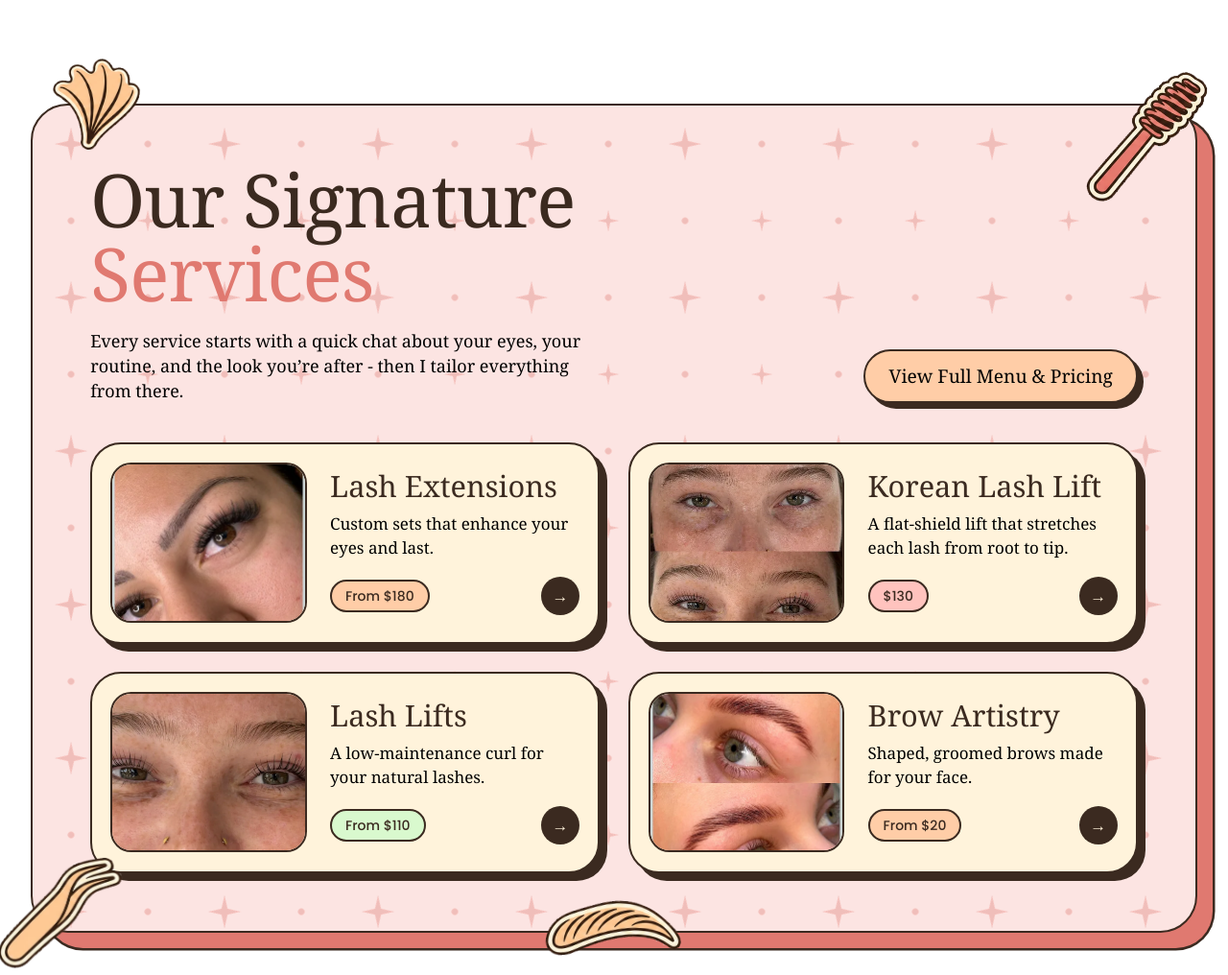
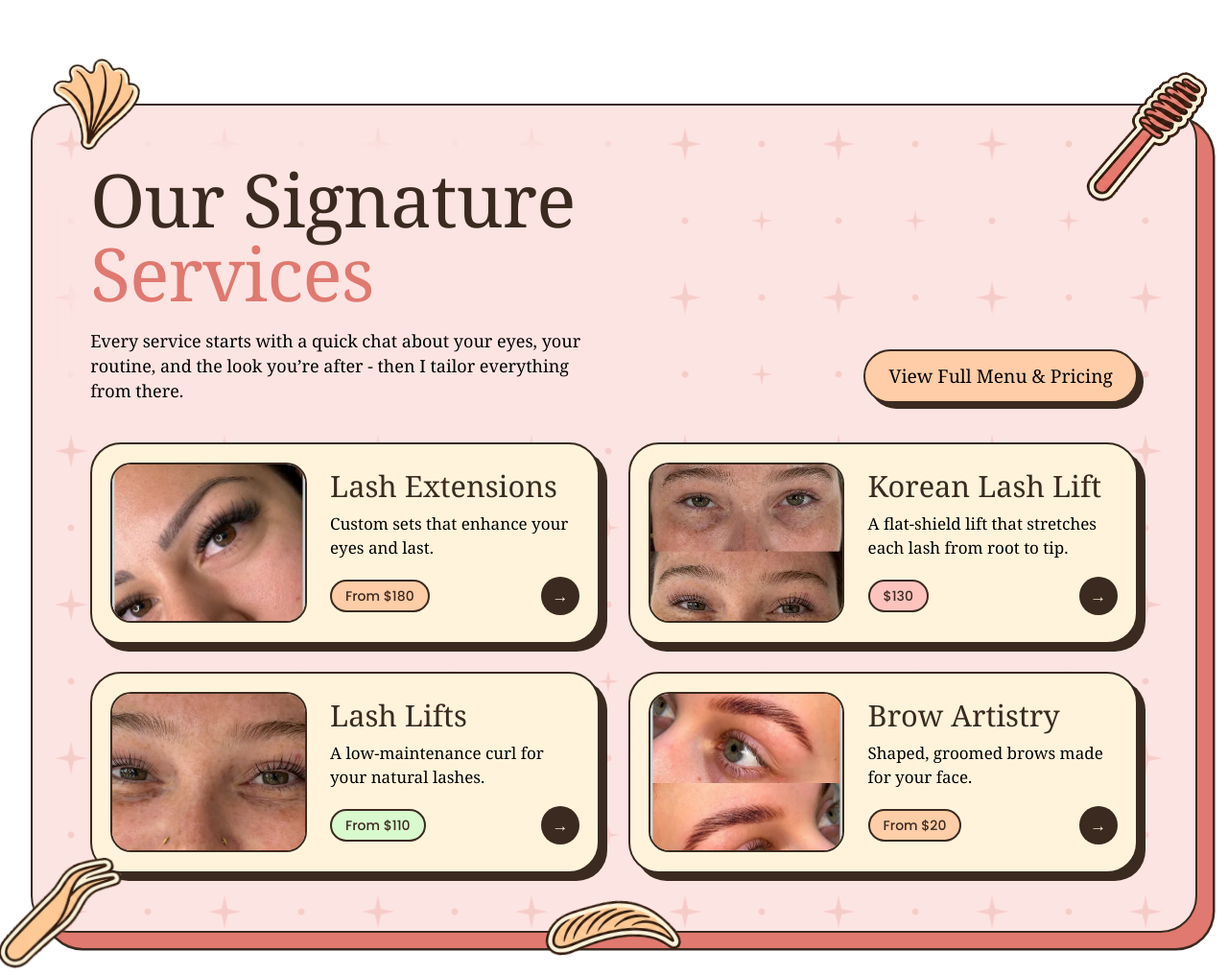
Before and after one commit to daisypine/glow-fx, an Astro site: page / in a window 1280 px wide. Shown: the part 835-1851 px from the top of the page at 96% size. Built offline with nearby package versions, Linux system fonts and the light colour scheme; Astro itself is replaced by a stand-in of ours; a web font is replaced by a local one.

Commit message:
Services: soften sparkle pattern and clear it from behind the heading
Co-Authored-By: Claude Fable 5.2 <noreply@anthropic.com>
Claude-Session: https://claude.ai/code/session_01NgfnHeALrRrJju8XPBGgbq

```diff
--- a/src/styles/global.css
+++ b/src/styles/global.css
@@ -109,7 +109,11 @@ ul { list-style: none; }
 
 /* ---------- services ---------- */
 #services { padding-inline: clamp(14px, 2.5vw, 49px); }
-.services { background: var(--blush) url('/img/sparkle-tile.png') 0 0 / 160px 160px; padding: clamp(28px, 4.7vw, 90px); box-shadow: 16px 16px 0 0 var(--coral), 16px 16px 0 var(--line) var(--brown); }
+.services::before { content: ''; position: absolute; inset: 0; border-radius: inherit; background: url('/img/sparkle-tile.png') 0 0 / 160px 160px; opacity: 0.6; pointer-events: none; }
+.services > :not(.stk) { position: relative; z-index: 1; }
+/* a soft blush cloud behind the heading text so the sparkles fade out around the words */
+.services-head > div { background: var(--blush); box-shadow: 0 0 26px 30px var(--blush); border-radius: 30px; }
+.services { background: var(--blush); padding: clamp(28px, 4.7vw, 90px); box-shadow: 16px 16px 0 0 var(--coral), 16px 16px 0 var(--line) var(--brown); }
 .services-head { display: flex; align-items: flex-end; justify-content: space-between; gap: 30px; flex-wrap: wrap; margin-bottom: clamp(28px, 3.2vw, 60px); }
 .service-grid { display: grid; grid-template-columns: repeat(2, minmax(0, 1fr)); gap: clamp(20px, 2.3vw, 44px); }
 .service-card { display: grid; grid-template-columns: minmax(0, 0.44fr) minmax(0, 0.56fr); gap: clamp(16px, 1.9vw, 36px); align-items: center; background: var(--cream); border: var(--line) solid var(--brown); border-radius: clamp(26px, 2.5vw, 48px); padding: clamp(16px, 1.5vw, 28px); text-decoration: none; color: inherit; box-shadow: 8px 8px 0 var(--brown); }
@@ -299,6 +303,7 @@ ul { list-style: none; }
   .led { box-shadow: 8px 8px 0 0 var(--green), 8px 8px 0 var(--line) var(--brown); }
   #services, #led { padding-right: 22px; }
   .services { padding: 30px 16px 34px; }
+  .services-head > div { box-shadow: 0 0 10px 9px var(--blush); }
   .service-card { grid-template-columns: 116px minmax(0, 1fr); gap: 14px; padding: 12px; border-radius: 24px; box-shadow: 5px 5px 0 var(--brown); }
   .service-card img { aspect-ratio: 1 / 1; border-radius: 16px; }
   .service-card h3 { font-size: 23px; margin-bottom: 4px; }
```
